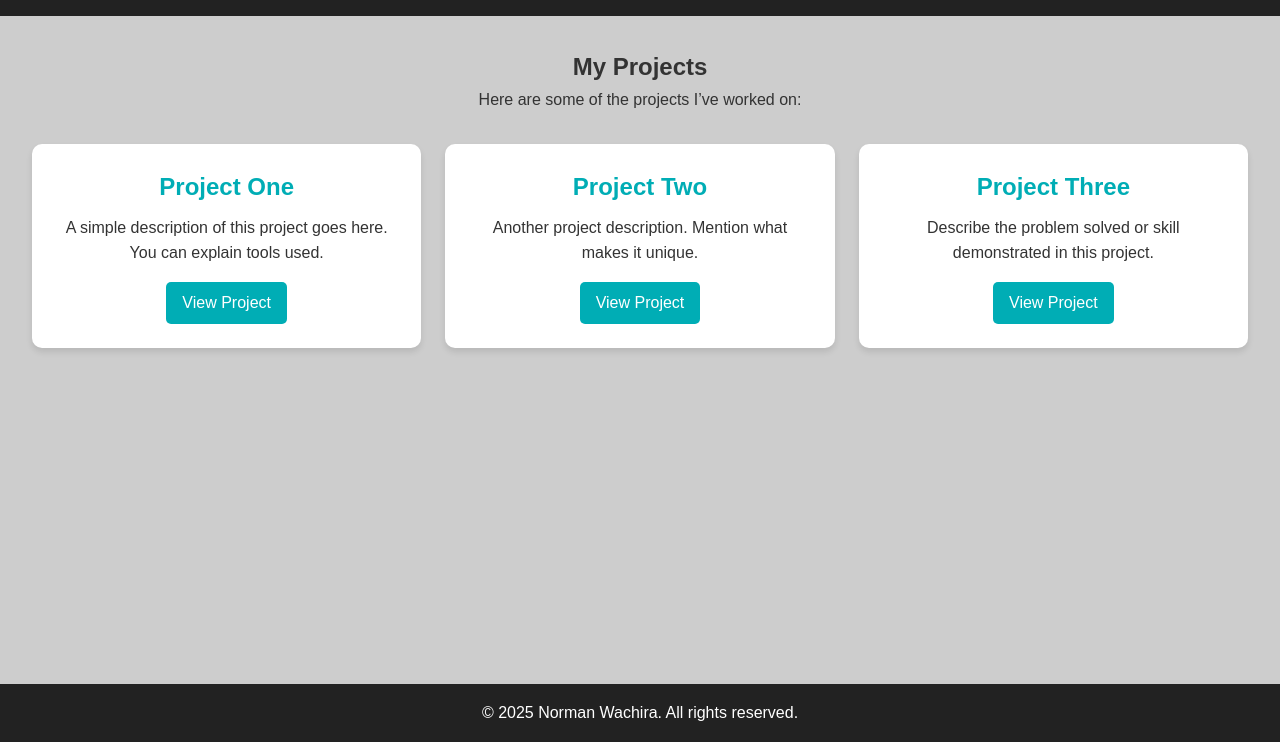
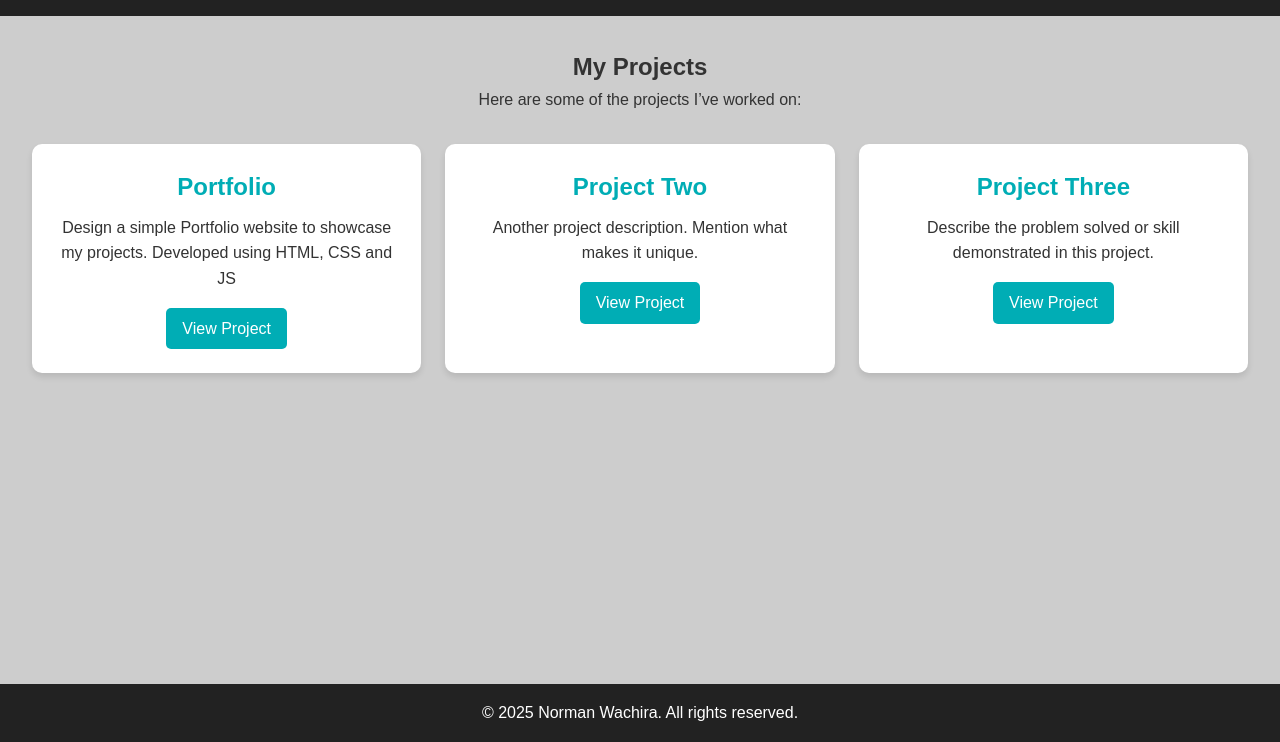
Before and after one commit to NormanWachira/norman-portfolio, a plain HTML site: page projects.html in a window 1280 px wide. Shown: the part 86-828 px from the top of the page. Drawn offline with Linux system fonts and the light colour scheme.

Commit message:
projects added

```diff
--- a/projects.html
+++ b/projects.html
@@ -28,9 +28,9 @@
 
             <div class="project-grid">
                 <div class="project-card">
-                    <h2>Project One</h2>
-                    <p>A simple description of this project goes here. You can explain tools used.</p>
-                    <a href="#" target="_blank">View Project</a>
+                    <h2>Portfolio</h2>
+                    <p>Design a simple Portfolio website to showcase my projects. Developed using HTML, CSS and JS</p>
+                    <a href="https://github.com/NormanWachira/norman-portfolio" target="_blank">View Project</a>
                 </div>
 
                 <div class="project-card">
```
